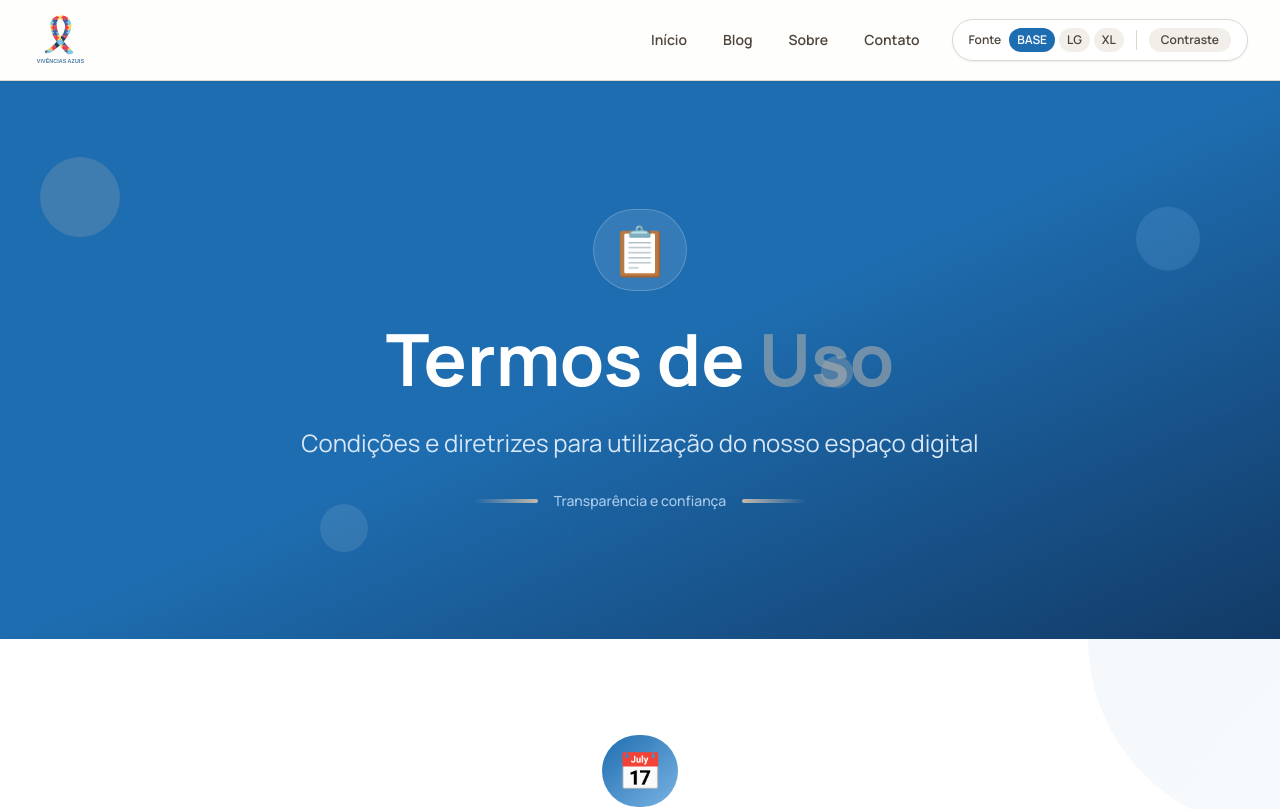
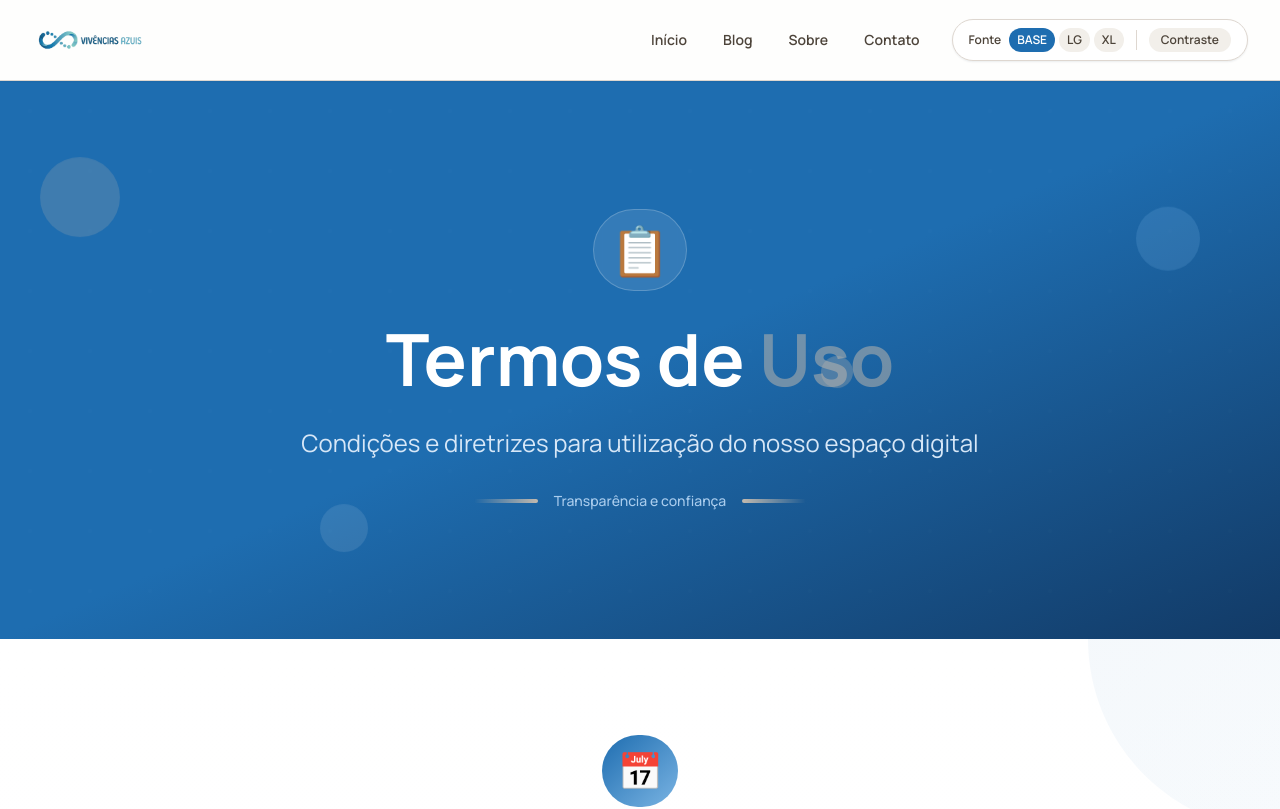
Before and after one commit to Vivencias-Azuis/blog, a Next.js app: page /termos-de-uso in a window 1280 px wide. Shown: the top 809 px of the page. Built offline with nearby package versions, Linux system fonts and the light colour scheme.

Commit message:
Add new logo images and update Header component
- Introduced two new logo images: new_logo.png and new_logo-1.png.
- Updated the Header component to use new_logo.png instead of the previous logo, adjusting the width for better fit.

```diff
--- a/src/components/Header.tsx
+++ b/src/components/Header.tsx
@@ -20,9 +20,9 @@ export default function Header() {
           <Link href="/" className="flex items-center group">
             <div className="relative h-16 w-auto group-hover:scale-105 transition-transform duration-300">
               <Image
-                src="/logo-text.svg"
+                src="/new_logo.png"
                 alt="Vivências Azuis"
-                width={180}
+                width={160}
                 height={64}
                 priority
                 className="h-full w-auto object-contain"
```
Also changed, not shown: public/new_logo-1.png (added), public/new_logo.png (added).
